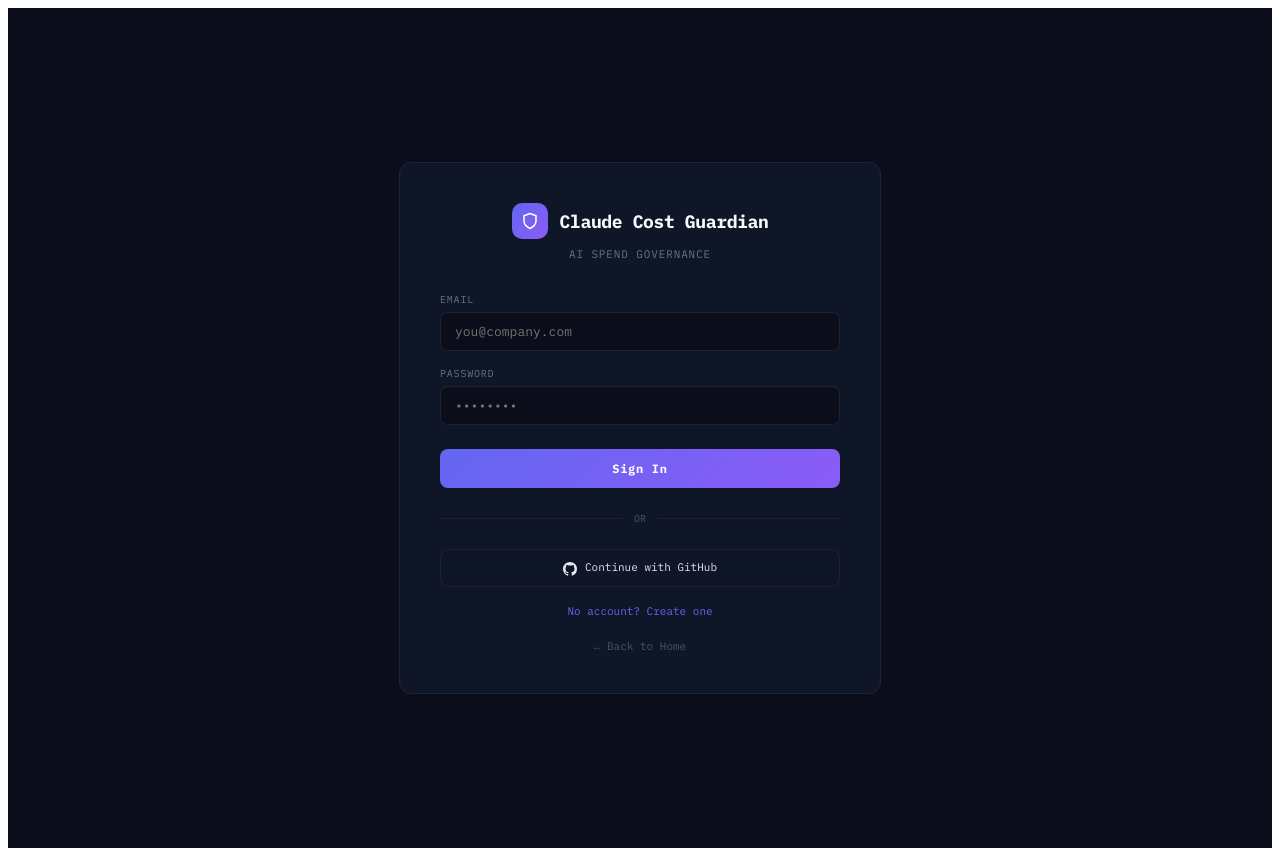
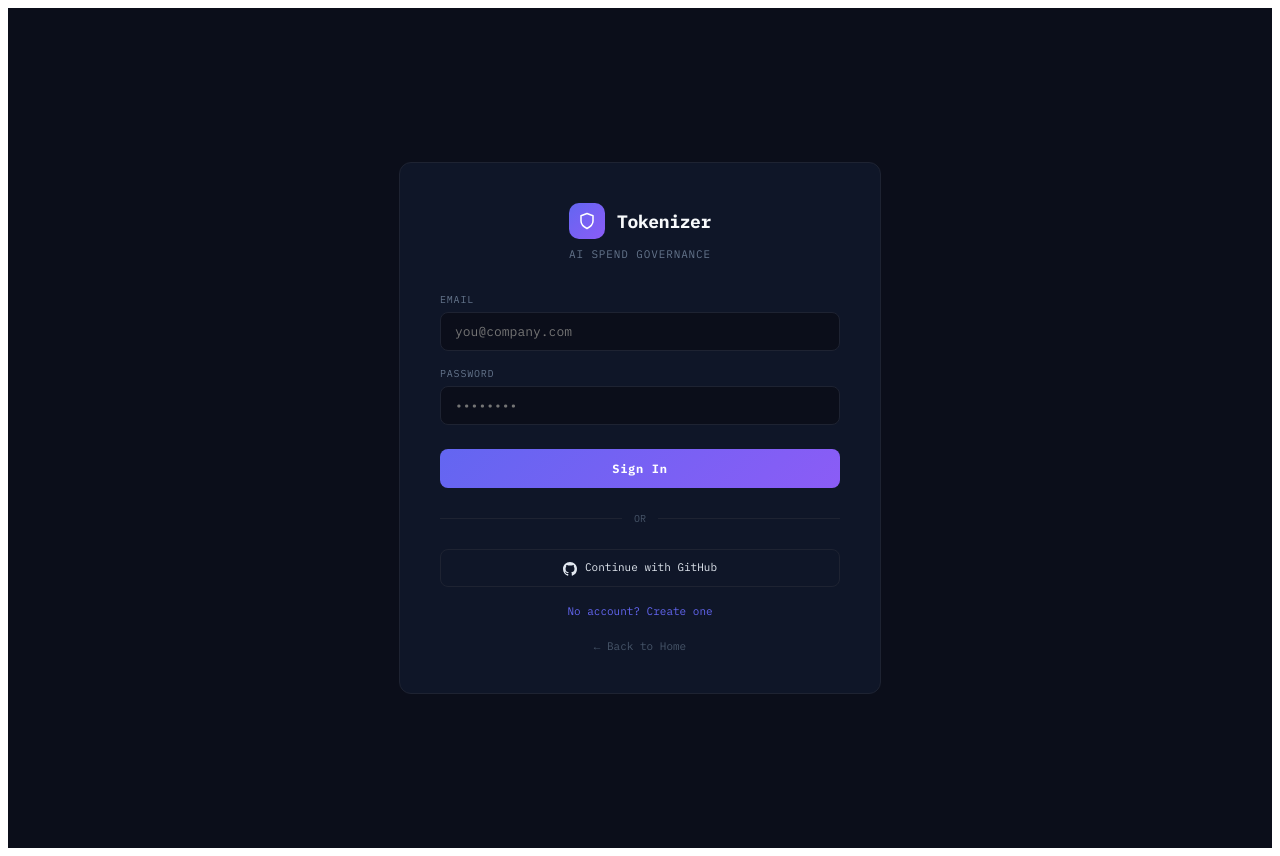
Before and after one commit to testerooms/Tokenizer, a React (Vite) app in the folder packages/dashboard/: page / in a window 1280 px wide. Built offline with nearby package versions, Linux system fonts and the light colour scheme; no server answers.

Commit message:
Rebrand to Tokenizer everywhere

```diff
--- a/packages/dashboard/index.html
+++ b/packages/dashboard/index.html
@@ -3,7 +3,7 @@
   <head>
     <meta charset="UTF-8" />
     <meta name="viewport" content="width=device-width, initial-scale=1.0" />
-    <title>Claude Cost Guardian — Dashboard</title>
+    <title>Tokenizer — Dashboard</title>
     <link rel="preconnect" href="https://fonts.googleapis.com" />
     <link href="https://fonts.googleapis.com/css2?family=IBM+Plex+Mono:wght@400;600;700&display=swap" rel="stylesheet" />
   </head>
--- a/packages/dashboard/src/Dashboard.tsx
+++ b/packages/dashboard/src/Dashboard.tsx
@@ -113,7 +113,7 @@
           </div>
           <div>
             <div style={{ fontSize: 15, fontWeight: 700, letterSpacing: "-0.02em", color: "#f8fafc" }}>
-              Claude Cost Guardian
+              Tokenizer
             </div>
             <div style={{ fontSize: 10, color: "#64748b", letterSpacing: "0.08em" }}>
               AI SPEND GOVERNANCE
--- a/packages/dashboard/src/Login.tsx
+++ b/packages/dashboard/src/Login.tsx
@@ -189,7 +189,7 @@
               <path d="M12 22s8-4 8-10V5l-8-3-8 3v7c0 6 8 10 8 10z" />
             </svg>
           </div>
-          <div style={styles.title}>Claude Cost Guardian</div>
+          <div style={styles.title}>Tokenizer</div>
         </div>
         <div style={styles.subtitle}>AI SPEND GOVERNANCE</div>
 
```
Also changed, not shown: packages/dashboard/public/landing.html (+4 -4 lines), 1 other file (tests, documents, lock files or other folders).
